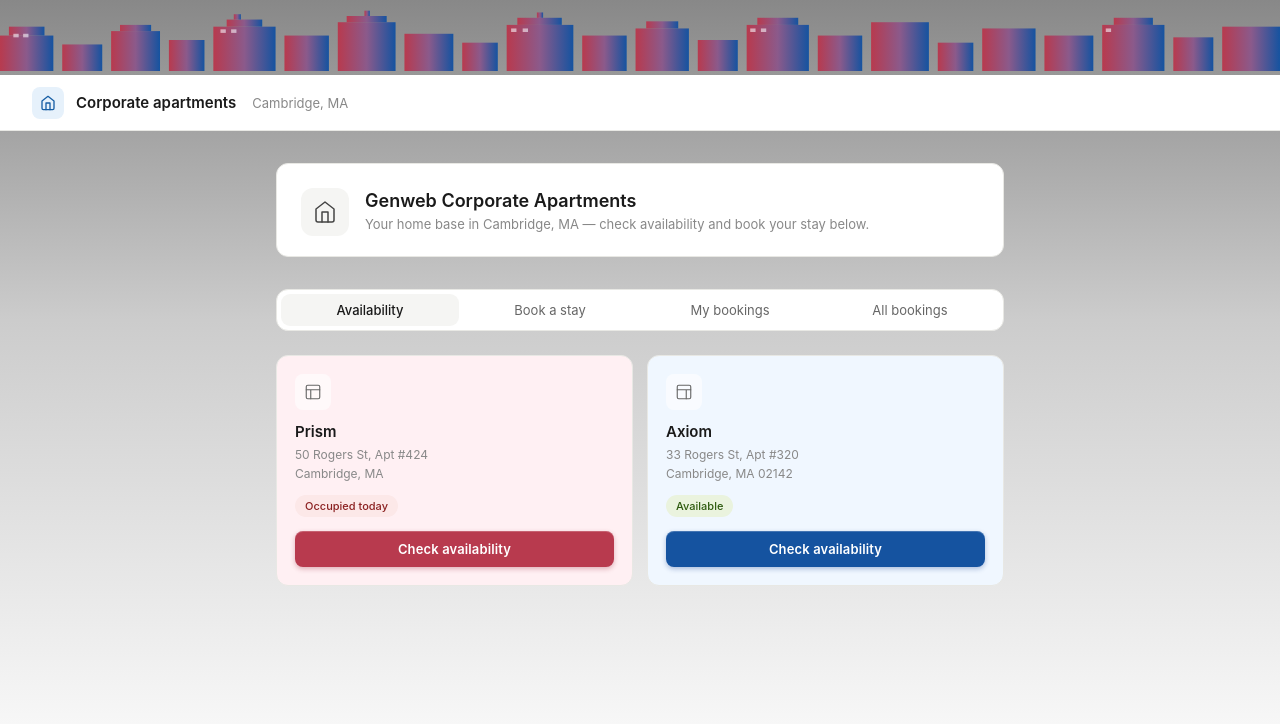
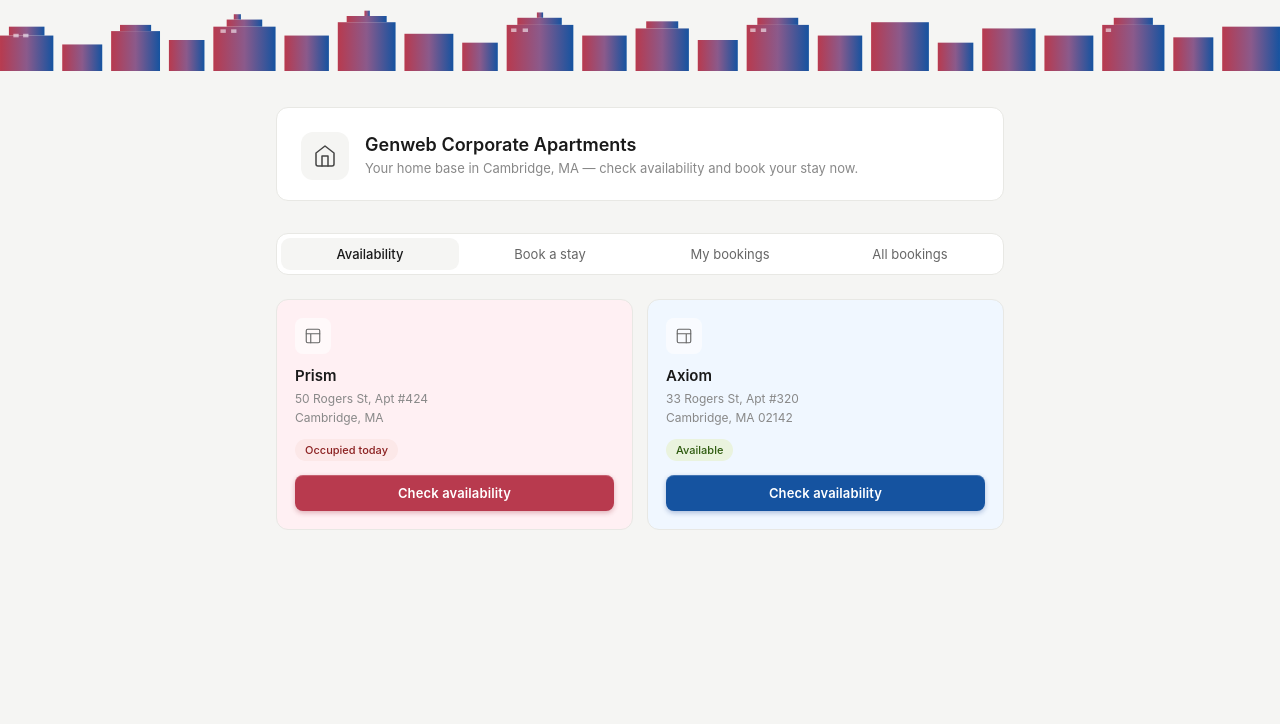
Before and after one commit to donnamarie33/apartment-test, a plain HTML site: page index.html in a window 1280 px wide. Drawn offline with Linux system fonts and the light colour scheme.

Commit message:
Update index.html

```diff
--- a/index.html
+++ b/index.html
@@ -6,13 +6,10 @@
 <title>Corporate Apartments · genweb.io</title>
 <style>
   *{box-sizing:border-box;margin:0;padding:0}
-  body{font-family:-apple-system,BlinkMacSystemFont,'Segoe UI',sans-serif;background:linear-gradient(to bottom, #888888 0%, #cccccc 40%, #ffffff 100%);color:#1a1a1a;min-height:100vh}
-  .topbar{background:#fff;border-bottom:1px solid #e8e8e4;padding:0 2rem;display:flex;align-items:center;height:56px;gap:12px;position:relative;z-index:2}
-  .topbar-logo{width:32px;height:32px;border-radius:8px;background:#e6f1fb;display:flex;align-items:center;justify-content:center}
-  .topbar-logo svg{width:16px;height:16px;stroke:#185fa5;fill:none;stroke-width:2;stroke-linecap:round;stroke-linejoin:round}
-  .topbar-name{font-size:15px;font-weight:600;color:#1a1a1a}
-  .topbar-sub{font-size:13px;color:#888;margin-left:4px}
+  body{font-family:-apple-system,BlinkMacSystemFont,'Segoe UI',sans-serif;background:#f5f5f3;color:#1a1a1a;min-height:100vh}
+
   .container{max-width:760px;margin:0 auto;padding:2rem 1rem}
+
   .hero{background:#fff;border:1px solid #e8e8e4;border-radius:12px;padding:24px 24px 20px;margin-bottom:2rem;display:flex;align-items:center;gap:16px}
   .hero-icon{width:48px;height:48px;border-radius:12px;background:#f5f5f3;display:flex;align-items:center;justify-content:center;flex-shrink:0}
   .hero-icon svg{width:24px;height:24px;stroke:#444;fill:none;stroke-width:1.5;stroke-linecap:round;stroke-linejoin:round}
@@ -150,22 +147,18 @@
 </svg>
 </div>
 
-<div class="topbar">
-  <div class="topbar-logo">
-    <svg viewBox="0 0 24 24"><path d="M3 9l9-7 9 7v11a2 2 0 01-2 2H5a2 2 0 01-2-2z"/><polyline points="9 22 9 12 15 12 15 22"/></svg>
-  </div>
-  <span class="topbar-name">Corporate apartments</span>
-  <span class="topbar-sub">Cambridge, MA</span>
-</div>
+
 
 <div class="container">
+
+
   <div class="hero">
     <div class="hero-icon">
       <svg viewBox="0 0 24 24"><path d="M3 9l9-7 9 7v11a2 2 0 01-2 2H5a2 2 0 01-2-2z"/><polyline points="9 22 9 12 15 12 15 22"/></svg>
     </div>
     <div>
       <div class="hero-title">Genweb Corporate Apartments</div>
-      <div class="hero-sub">Your home base in Cambridge, MA — check availability and book your stay below.</div>
+      <div class="hero-sub">Your home base in Cambridge, MA — check availability and book your stay now.</div>
     </div>
   </div>
 
```
